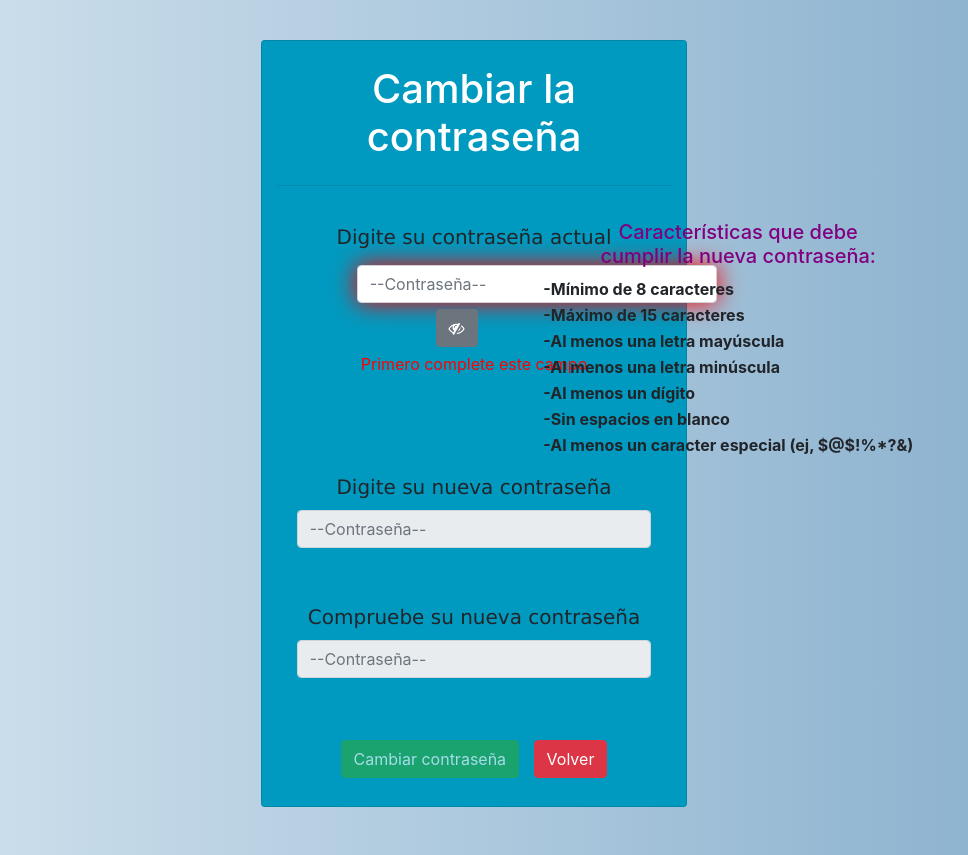
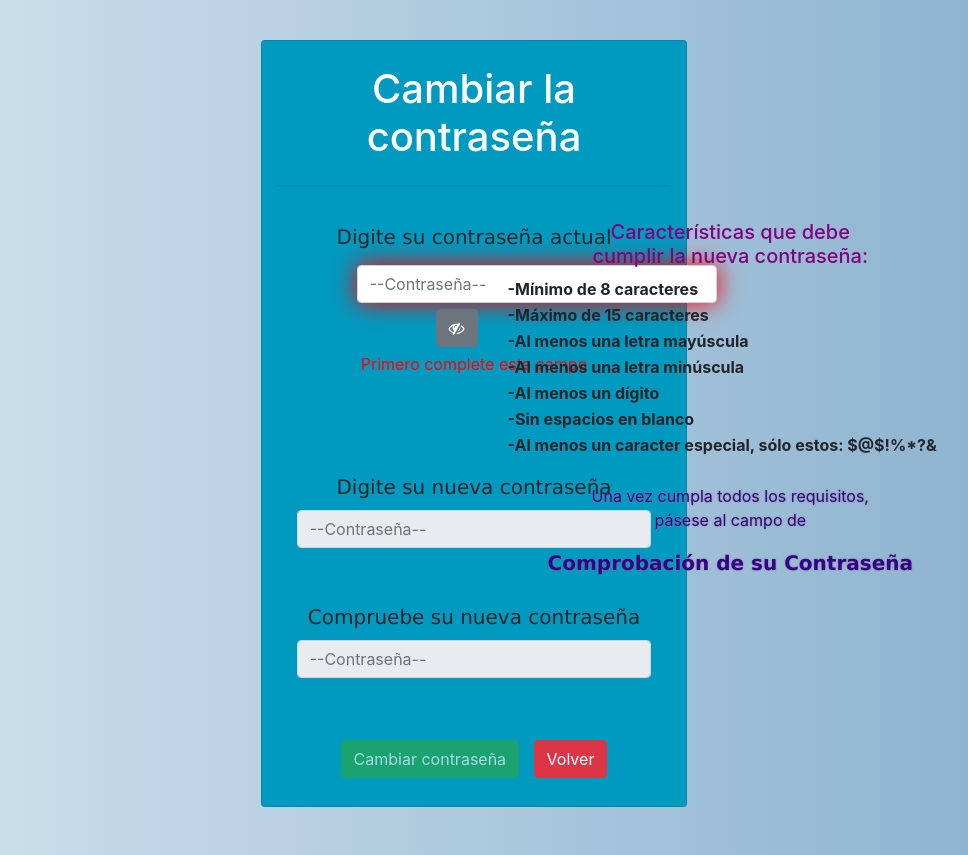
Before and after one commit to blacksperm/marketplace, a CodeIgniter app: page /marketplace/index.php/user_comps/cambiar_clave in a window 1280 px wide. Shown: the part 80-935 px from the top of the page, without its empty margins (166-1134 px from the left). Run offline with CodeIgniter, Linux system fonts and the light colour scheme; lists and menus that the app fills with data are empty; some libraries are stand-ins or nearby versions.

Commit message:
Cambio de clave listo, maquetacion :(

```diff
--- a/application/views/pwchange_view.php
+++ b/application/views/pwchange_view.php
@@ -58,20 +58,26 @@
 
 
 
-	<div style="position: absolute; top: 300px;right: 180px;">
+	<div style="position: absolute; top: 300px;right: 160px;">
 		<h5 align="center" style="color: purple">Características que debe <br> cumplir la nueva contraseña:</h5>
 		<div>
 			<table>
-				<tr><th id="th1">-Mínimo de 8 caracteres <li id="min_char" class="fa fa-check" style="color: transparent;"></li> </th></tr>
-				<tr><th>-Máximo de 15 caracteres <li id="max_char"class="fa fa-check" style="color: transparent;"></li></th></tr>
-				<tr><th>-Al menos una letra mayúscula <li id="mayus" class="fa fa-check" style="color: transparent;"></li></th></tr>
-				<tr><th>-Al menos una letra minúscula <li id="minus" class="fa fa-check" style="color: transparent;"></li></th></tr>
-				<tr><th>-Al menos un dígito <li id="numb" class="fa fa-check" style="color: transparent;"></li></th></tr>
-				<tr><th>-Sin espacios en blanco <li id="ns" class="fa fa-check" style="color: transparent;"></li></th></tr>
-				<tr><th>-Al menos un caracter especial (ej, $@$!%*?&) <li id="esp_char" class="fa fa-check" style="color: transparent;"></li></th></tr>
+				<tr><th id="th1">-Mínimo de 8 caracteres <li id="min_char" class="fa fa-close" style="color: transparent;"></li> </th></tr>
+				<tr><th>-Máximo de 15 caracteres <li id="max_char"class="fa fa-close" style="color: transparent;"></li></th></tr>
+				<tr><th>-Al menos una letra mayúscula <li id="mayus" class="fa fa-close" style="color: transparent;"></li></th></tr>
+				<tr><th>-Al menos una letra minúscula <li id="minus" class="fa fa-close" style="color: transparent;"></li></th></tr>
+				<tr><th>-Al menos un dígito <li id="numb" class="fa fa-close" style="color: transparent;"></li></th></tr>
+				<tr><th>-Sin espacios en blanco <li id="ns" class="fa fa-close" style="color: transparent;"></li></th></tr>
+				<tr><th align="center">-Al menos un caracter especial, sólo estos: $@$!%*?& <li id="esp_char" class="fa fa-close" style="color: transparent;"></li></th></tr>
+				<tr><th></th></tr>
 			</table>
+			<br><font style="color:#37008C;text-shadow: 0 0 2px grey"> <p align="center">Una vez cumpla todos los requisitos,<br> pásese al campo de <p align="center" style="font-weight: bold;font-size: 20px;font-family: verdana;">Comprobación de su Contraseña</p></p></font>
 		</div>
 	</div>
+
+
+<!-- min_char max_char mayus minus numb ns esp_char -->
+
 
 
 	<script>
--- a/application/views/valid/valid_chpw.php
+++ b/application/views/valid/valid_chpw.php
@@ -16,7 +16,6 @@
 						$("#infocontra").text('Contraseña correcta para su Usuario').css('color', 'lime');
 						// $("#sender").attr('disabled', false);
 						$("#contra1").removeAttr("readOnly");
-						$("#contra2").removeAttr("readOnly");
 						$("#contra1").css('boxShadow', '0 0 25px purple');
 						$("#clave").attr('readOnly', true);
 						$("#contra1").focus();
@@ -29,11 +28,9 @@
 
 					}else{
 						$("#clave").css('boxShadow', '0 0 25px red');
-						$("#infocontra").text('Contraseña incorrecta').css('color', 'red');
+						$("#infocontra").text('Contraseña incorrecta, continúe hasta que coincida con su usuario').css('color', 'red');
 						$("#sender").attr('disabled', true);
 						$("#contra1").attr('readOnly', true);
-						$("#contra2").attr('readOnly', true);
-
 					}
 				},
 			});
@@ -43,16 +40,38 @@
 
 			var clave = $("#clave").val();
 			var contra1 = $("#contra1").val();
+			var contra2 = $("#contra2").val();
+
+			if(contra1 == contra2){
+
+				$("#infocontrarep").text('OK').css('color', 'lime');
+				$("#infocontrarep2").text('OK').css('color', 'lime');
+				$("#contra1").css('boxShadow', '0 0 25px lime');
+				$("#contra2").css('boxShadow', '0 0 25px lime');
+				$("#contra2").removeAttr("readOnly");
+				$("#contra2").css('boxShadow', '0 0 25px lime');
+				$("#contra_master").val(contra2);
+				$("#sender").attr('disabled', false);
+
+
+				// if(contra1 == contra2){
+				// }
+
+
+			}else{
+
+				$("#sender").attr('disabled', true);
+				$("#contra1").css('boxShadow', '0 0 25px red');
+				$("#contra2").css('boxShadow', '0 0 25px red');
+				$("#infocontrarep").text('').css('color', 'red');
+				$("#infocontrarep2").text('').css('color', 'red');
+				$("#contra2").attr('readOnly', true);
+			}
 
 			if(clave == contra1){
 				$("#sender").attr('disabled', true);
 				$("#contra1").css('boxShadow', '0 0 25px red');
 				$("#infocontrarep").text('No puede repetir su contraseña actual').css('color', 'red');
-				$("#contra2").attr('readOnly', true);
-			}else if(contra1.length == 0){
-				$("#sender").attr('disabled', true);
-				$("#contra1").css('boxShadow', '0 0 25px red');
-				$("#infocontrarep").text('Campo obligatorio').css('color', 'red');
 				$("#contra2").attr('readOnly', true);
 
 			}else{
@@ -60,7 +79,7 @@
 				if(contra1.length > 7){
 					$("#infocontrarep").text(' ').css('color', 'lime');
 					$("#contra1").css('boxShadow', '0 0 25px white');
-					$("#contra2").removeAttr("readOnly");
+					// $("#contra2").removeAttr("readOnly");
 					$("#min_char").css('color', '#5FEE0E').removeClass('fa fa-close').addClass('fa fa-check');
 
 				}else{
@@ -68,13 +87,14 @@
 					$("#contra2").attr('readOnly', true);
 					$("#min_char").css('color', 'red');
 					$("#min_char").addClass('fa fa-close');
+					$("#sender").attr('disabled', true);
 				}
 
 
 				if(contra1.length < 15){
 					$("#infocontrarep").text(' ').css('color', 'lime');
 					$("#contra1").css('boxShadow', '0 0 25px white');
-					$("#contra2").removeAttr("readOnly");
+					// $("#contra2").removeAttr("readOnly");
 					$("#max_char").css('color', '#5FEE0E').removeClass('fa fa-close').addClass('fa fa-check');
 
 				}else{
@@ -82,12 +102,13 @@
 					$("#contra2").attr('readOnly', true);
 					$("#max_char").css('color', 'red');
 					$("#max_char").addClass('fa fa-close');
+					$("#sender").attr('disabled', true);
 				}
 
 				if(/^(?=.*[A-Z])/.test(contra1)){
 					$("#infocontrarep").text(' ').css('color', 'lime');
 					$("#contra1").css('boxShadow', '0 0 25px white');
-					$("#contra2").removeAttr("readOnly");
+					// $("#contra2").removeAttr("readOnly");
 					$("#mayus").css('color', '#5FEE0E').removeClass('fa fa-close').addClass('fa fa-check');
 
 				}else{
@@ -95,13 +116,14 @@
 					$("#contra2").attr('readOnly', true);
 					$("#mayus").css('color', 'red');
 					$("#mayus").addClass('fa fa-close');
+					$("#sender").attr('disabled', true);
 				}
 
 
 				if(/^(?=.*[a-z])/.test(contra1)){
 					$("#infocontrarep").text(' ').css('color', 'lime');
 					$("#contra1").css('boxShadow', '0 0 25px white');
-					$("#contra2").removeAttr("readOnly");
+					// $("#contra2").removeAttr("readOnly");
 					$("#minus").css('color', '#5FEE0E').removeClass('fa fa-close').addClass('fa fa-check');
 
 				}else{
@@ -109,12 +131,13 @@
 					$("#contra2").attr('readOnly', true);
 					$("#minus").css('color', 'red');
 					$("#minus").addClass('fa fa-close');
+					$("#sender").attr('disabled', true);
 				}
 
 				if(/^(?=.*\d)/.test(contra1)){
 					$("#infocontrarep").text(' ').css('color', 'lime');
 					$("#contra1").css('boxShadow', '0 0 25px white');
-					$("#contra2").removeAttr("readOnly");
+					// $("#contra2").removeAttr("readOnly");
 					$("#numb").css('color', '#5FEE0E').removeClass('fa fa-close').addClass('fa fa-check');
 
 				}else{
@@ -122,12 +145,13 @@
 					$("#contra2").attr('readOnly', true);
 					$("#numb").css('color', 'red');
 					$("#numb").addClass('fa fa-close');
+					$("#sender").attr('disabled', true);
 				}
 
 				if(!(/\s/.test(contra1))){
 					$("#infocontrarep").text(' ').css('color', 'lime');
 					$("#contra1").css('boxShadow', '0 0 25px white');
-					$("#contra2").removeAttr("readOnly");
+					// $("#contra2").removeAttr("readOnly");
 					$("#ns").css('color', '#5FEE0E').removeClass('fa fa-close').addClass('fa fa-check');
 
 				}else{
@@ -135,19 +159,21 @@
 					$("#contra2").attr('readOnly', true);
 					$("#ns").css('color', 'red');
 					$("#ns").addClass('fa fa-close');
+					$("#sender").attr('disabled', true);
 				}
 
 				if(/(?=.*[$@$!%*?&])/.test(contra1)){
 					$("#infocontrarep").text('...').css('color', 'lime');
 					$("#contra1").css('boxShadow', '0 0 25px white');
 					$("#esp_char").css('color', '#5FEE0E').removeClass('fa fa-close').addClass('fa fa-check');
-					$("#contra2").removeAttr("readOnly");
+					// $("#contra2").removeAttr("readOnly");
 
 				}else{
 					$("#infocontrarep").text('Contraseña inválida').css('color', 'red');
 					$("#contra2").attr('readOnly', true);
 					$("#esp_char").css('color', 'red');
 					$("#esp_char").addClass('fa fa-close');
+					$("#sender").attr('disabled', true);
 				}
 			}
 		});
@@ -188,35 +214,7 @@
 
 		// });
 
-		$("#contra1").keyup(function(){
-			var contra1 = $("#contra1").val();
-			var contra2 = $("#contra2").val();
 
-			if(contra1 == contra2){
-
-				$("#infocontrarep").text('OK').css('color', 'lime');
-				$("#infocontrarep2").text('OK').css('color', 'lime');
-				$("#contra1").css('boxShadow', '0 0 25px lime');
-				$("#contra2").css('boxShadow', '0 0 25px lime');
-
-				$("#contra2").css('boxShadow', '0 0 25px lime');
-				$("#contra_master").val(contra2);
-				$("#sender").attr('disabled', false);
-				// if(contra1 == contra2){
-				// }
-
-
-			}else{
-
-				$("#sender").attr('disabled', true);
-				$("#contra1").css('boxShadow', '0 0 25px red');
-				$("#contra2").css('boxShadow', '0 0 25px red');
-				$("#infocontrarep").text('').css('color', 'red');
-				$("#infocontrarep2").text('').css('color', 'red');
-
-			}
-
-		});
 
 
 
@@ -234,6 +232,7 @@
 				$("#contra2").css('boxShadow', '0 0 25px lime');
 				$("#contra_master").val(contra2);
 				$("#sender").attr('disabled', false);
+				$("#contra1").removeAttr("readOnly");
 				// if(contra1 == contra2){
 				// }
 
@@ -244,6 +243,7 @@
 				$("#contra2").css('boxShadow', '0 0 25px red');
 				$("#infocontrarep").text('').css('color', 'red');
 				$("#infocontrarep2").text('').css('color', 'red');
+				$("#contra1").attr('readOnly', true);
 
 			}
 
@@ -257,10 +257,6 @@
 				$("#contra1").css('boxShadow', '0 0 25px red');
 				$("#infocontrarep").text('Campo obligatorio').css('color', 'red');
 				$("#sender").attr('disabled', true);
-			}else{
-				$("#contra1").css('boxShadow', '0 0 25px lime');
-				$("#infocontrarep").text(' ').css('color', 'lime');
-				$("#sender").attr('disabled', false);
 			}
 		});
 
@@ -273,12 +269,24 @@
 				$("#infocontrarep2").text('Campo obligatorio').css('color', 'red');
 				$("#sender").attr('disabled', true);
 
-			}else{
-				$("#contra2").css('boxShadow', '0 0 25px lime');
-				$("#infocontrarep2").text(' ').css('color', 'lime');
-				$("#sender").attr('disabled', false);
+			}
+		});
 
+		$("#contra2").mouseover(function(){
+			$min_char = $("#min_char").attr('class');
+			$max_char = $("#max_char").attr('class');
+			$mayus = $("#mayus").attr('class');
+			$minus = $("#minus").attr('class');
+			$numb = $("#numb").attr('class');
+			$ns = $("#ns").attr('class');
+			$esp_char= $("#esp_char").attr('class');
+
+			if($min_char == "fa-check fa" && $max_char == "fa-check fa" && $mayus == "fa-check fa" && $minus == "fa-check fa" &&
+				$numb == "fa-check fa" && $ns == "fa-check fa" && $esp_char == "fa-check fa"){
+				// $("#infocontra").text($min_char);
+			$("#contra2").removeAttr("readOnly");
 			}
+
 		});
 
 
```
